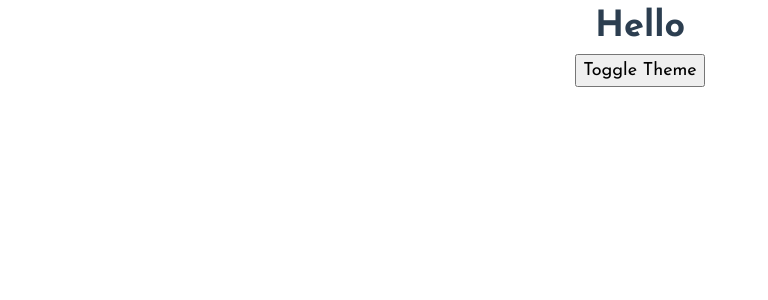
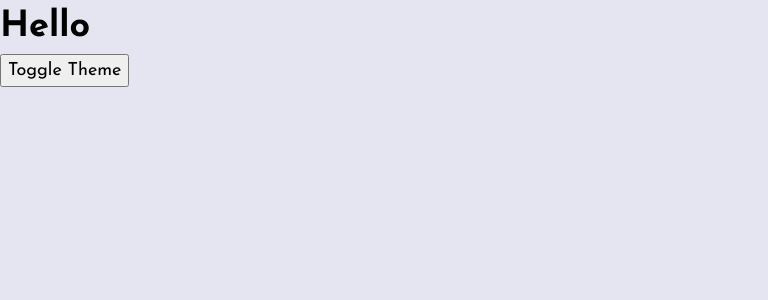
Before and after one commit to jakubfiglak/vue-todo, a Vue app: page / in a window 1280 px wide. Shown: the top 300 px of the page, without its empty margins (0-768 px from the left). Built offline with nearby package versions, Linux system fonts and the light colour scheme.

Commit message:
chore: add css variables

```diff
--- a/src/App.vue
+++ b/src/App.vue
@@ -78,6 +78,11 @@ body {
   line-height: 1.5;
   -webkit-font-smoothing: antialiased;
   font-size: 1.8rem;
+  font-family: 'Josefin Sans', -apple-system, BlinkMacSystemFont, 'Segoe UI', 'Open Sans',
+    'Helvetica Neue', sans-serif;
+  -webkit-font-smoothing: antialiased;
+  -moz-osx-font-smoothing: grayscale;
+  background: var(--body-background);
 }
 
 img,
@@ -106,21 +111,25 @@ h6 {
   overflow-wrap: break-word;
 }
 
-#app {
-  font-family: 'Josefin Sans', -apple-system, BlinkMacSystemFont, 'Segoe UI', 'Open Sans',
-    'Helvetica Neue', sans-serif;
-  -webkit-font-smoothing: antialiased;
-  -moz-osx-font-smoothing: grayscale;
-  text-align: center;
-  color: #2c3e50;
-  background: var(--background-color);
-}
-
 :root {
   --background-color: white;
+  --bright-blue: hsl(220, 98%, 61%);
+  --check-background: linear-gradient hsl(192, 100%, 67%) to hsl(280, 87%, 65%);
+  --todo-background: hsl(0, 0%, 98%);
+  --body-background: hsl(236, 33%, 92%);
+  --light-grayish-blue: hsl(233, 11%, 84%);
+  --dark-grayish-blue: hsl(236, 9%, 61%);
+  --very-dark-grayish-blue: hsl(235, 19%, 35%);
 }
 
 :root.dark-theme {
   --background-color: black;
+  --body-background: hsl(235, 21%, 11%);
+  --todo-background: hsl(235, 24%, 19%);
+  --light-grayish-blue: hsl(234, 39%, 85%);
+  --light-grayish-blue-hover: hsl(236, 33%, 92%);
+  --dark-grayish-blue: hsl(234, 11%, 52%);
+  --very-dark-grayish-blue: hsl(233, 14%, 35%);
+  --very-dark-grayish-blue-hover: hsl(237, 14%, 26%);
 }
 </style>
```
